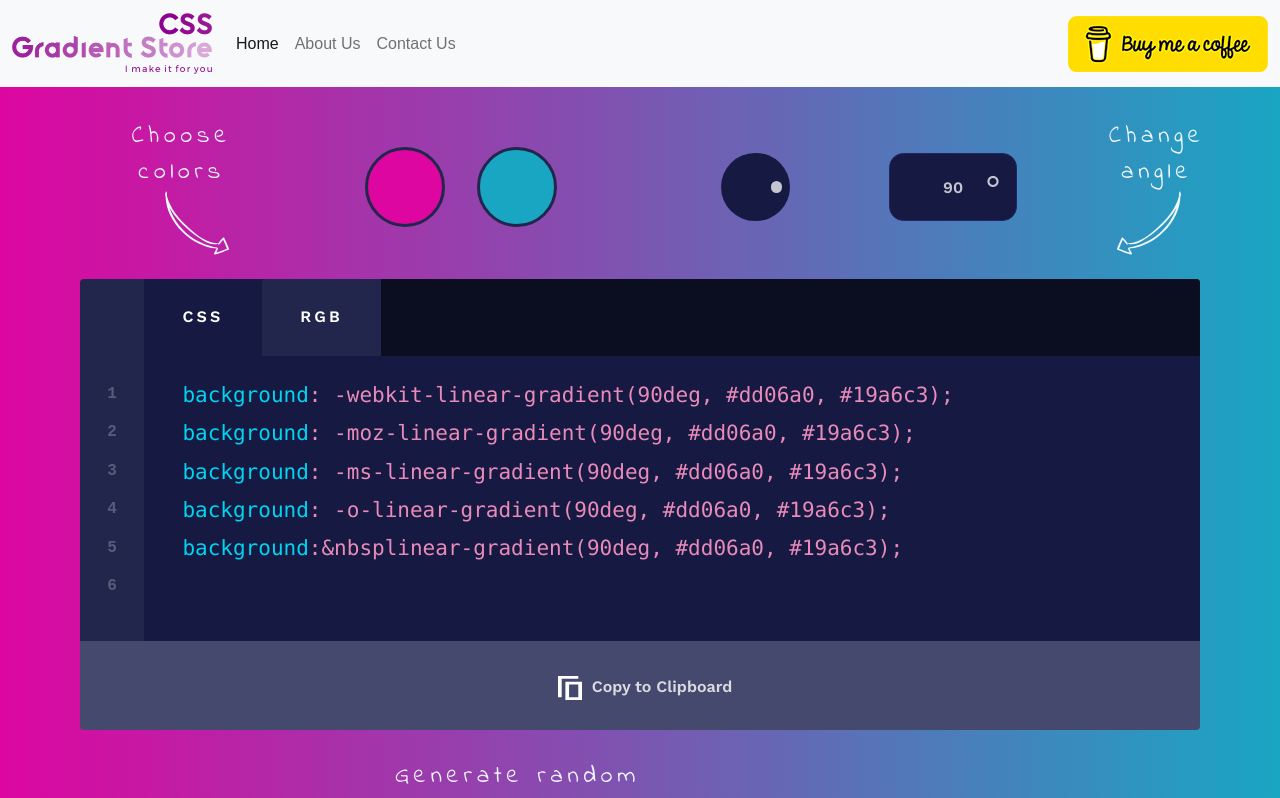
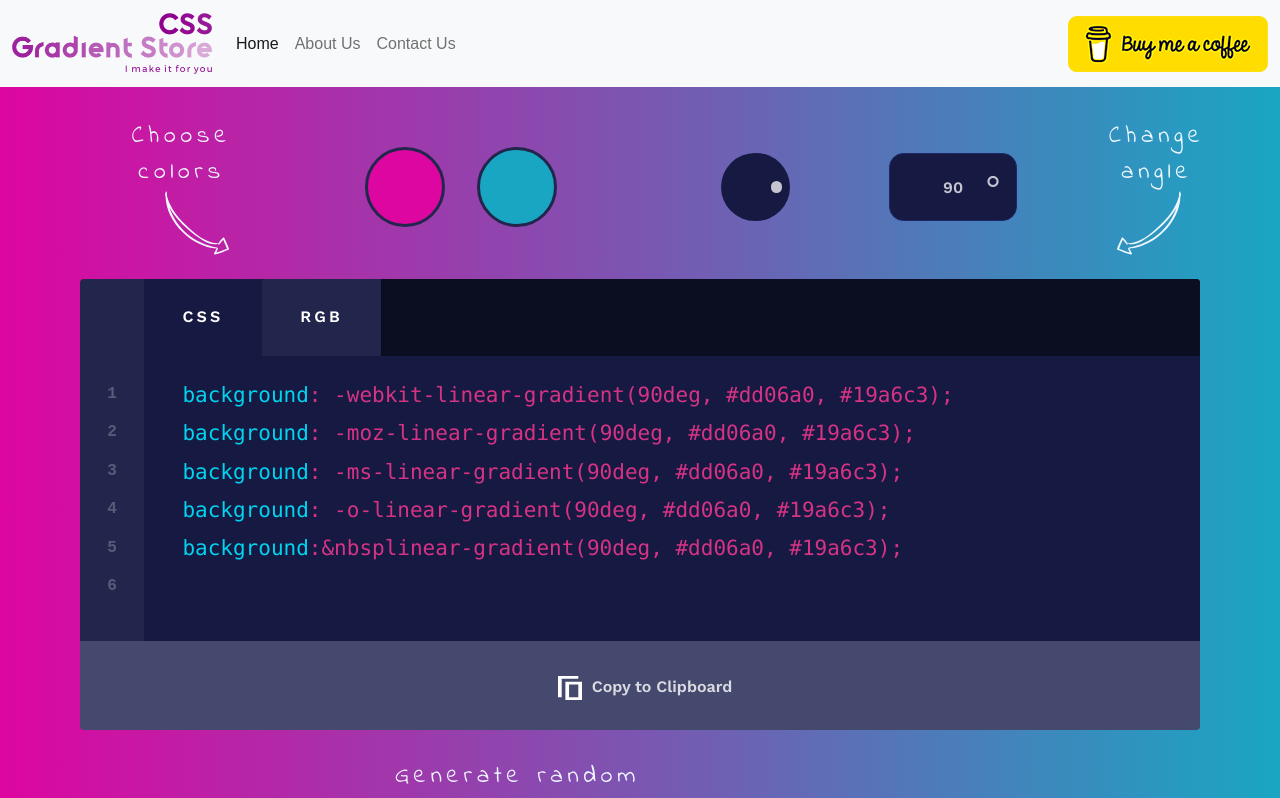
Before and after one commit to kavarony/css-gradient-store, an Angular app: page /home in a window 1280 px wide. Shown: the top 798 px of the page. Built offline with nearby package versions, Linux system fonts and the light colour scheme.

Commit message:
change buggy code in home html

```diff
--- a/src/app/home/home.component.html
+++ b/src/app/home/home.component.html
@@ -8,14 +8,12 @@
           <img src="./assets/image/right-arrow.svg" width="80px" height="64px" alt="Right Drawn Arrow" class="arrow d-lg-block d-none right-drawn-arrow"/>
        </div>
        <div class="color-pickers-options">
-         <label class="color-picker-container" for="colorpicker1" id="color-picker-container1">
-            <span class="visually-hidden">Select the first color:</span>
-           <input type="color" class="color-picker" name="color1" id="colorpicker1" value="#051937">
-         </label>
-         <label class="color-picker-container" for="colorpicker2" id="color-picker-container2">
-            <span class="visually-hidden">Select the second color:</span>
-           <input type="color" class="color-picker" name="color2" id="colorpicker2" value="#A8EB12">
-         </label>
+          <label class="color-picker-container" id="color-picker-container1">
+          <input type="color" class="color-picker" name="color1" value="#051937">
+          </label>
+          <label class="color-picker-container" id="color-picker-container2">
+          <input type="color" class="color-picker" name="color2" value="#A8EB12">
+          </label>
        </div>
     </section>
     <section class="d-flex flex-lg-row flex-column flex-column-reverse angle-picker-section">
@@ -26,9 +24,9 @@
              </div>
           </div>
           <div class="input-angle-container js-angle-picker">
-            <input type="text" class="angle-picker-input js-angle" value="90" aria-label="Angle in degrees">
-            <span class="angle-degree">°</span>
-        </div>
+             <input type="text" class="angle-picker-input js-angle" value="90">
+             <span class="angle-degree">°</span>
+          </div>
        </div>
        <div class="info-container info-container-reverse">
           <span class="info-text">Change angle</span>
@@ -57,15 +55,15 @@
        <div class="code-editor-input">
           <code class="code-editor-input-code" id="code">
              <div class="gradient-code js-code-active">
-                <span class="blue">background</span><span class="carissma">: -webkit-</span><span class="js-gradient-code carissma">linear-gradient(90deg, #dd06a0, #19a6c3);</span><br>
-                <span class="blue">background</span><span class="carissma">: -moz-</span><span class="js-gradient-code carissma">linear-gradient(90deg, #dd06a0, #19a6c3);</span><br>
-                <span class="blue">background</span><span class="carissma">: -ms-</span><span class="js-gradient-code carissma">linear-gradient(90deg, #dd06a0, #19a6c3);</span><br>
-                <span class="blue">background</span><span class="carissma">: -o-</span><span class="js-gradient-code carissma">linear-gradient(90deg, #dd06a0, #19a6c3);</span><br>
-                <span class="blue">background</span><span class="carissma">:&nbsp</span><span class="js-gradient-code carissma">linear-gradient(90deg, #dd06a0, #19a6c3);</span><br>
+                <span class="blue">background</span><span>: -webkit-</span><span class="js-gradient-code">linear-gradient(90deg, #dd06a0, #19a6c3);</span><br>
+                <span class="blue">background</span><span>: -moz-</span><span class="js-gradient-code">linear-gradient(90deg, #dd06a0, #19a6c3);</span><br>
+                <span class="blue">background</span><span>: -ms-</span><span class="js-gradient-code">linear-gradient(90deg, #dd06a0, #19a6c3);</span><br>
+                <span class="blue">background</span><span>: -o-</span><span class="js-gradient-code">linear-gradient(90deg, #dd06a0, #19a6c3);</span><br>
+                <span class="blue">background</span><span>:&nbsp</span><span class="js-gradient-code">linear-gradient(90deg, #dd06a0, #19a6c3);</span><br>
              </div>
              <div class="rgb-code">
-                <span class="blue">background</span><span class="carissma">: </span><span class="js-rgb-code carissma">rgb(221, 6, 160);</span><br>
-                <span class="blue">background</span><span class="carissma">: </span><span class="js-rgb-code carissma">rgb(25, 166, 195);</span><br>
+                <span class="blue">background</span><span>: </span><span class="js-rgb-code">rgb(221, 6, 160);</span><br>
+                <span class="blue">background</span><span>: </span><span class="js-rgb-code">rgb(25, 166, 195);</span><br>
              </div>
           </code>
        </div>
```
